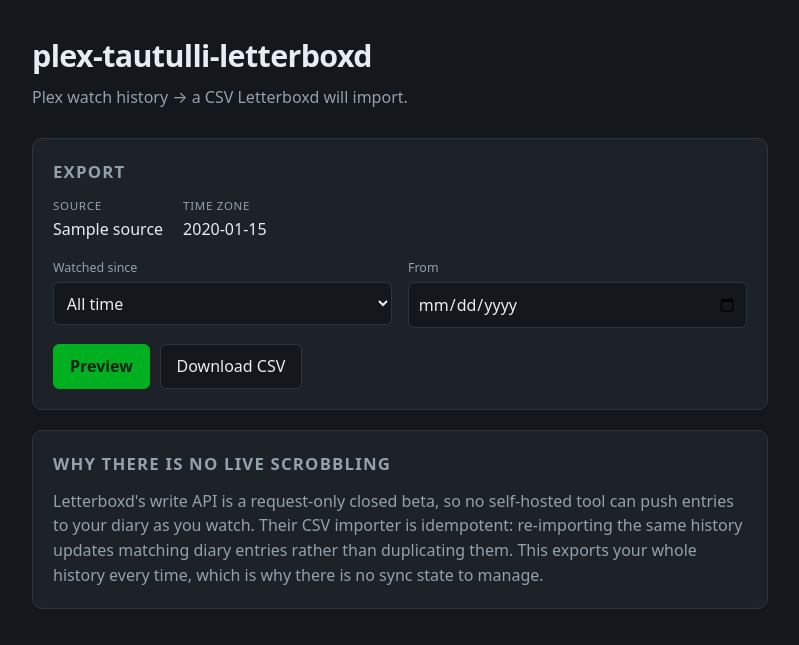
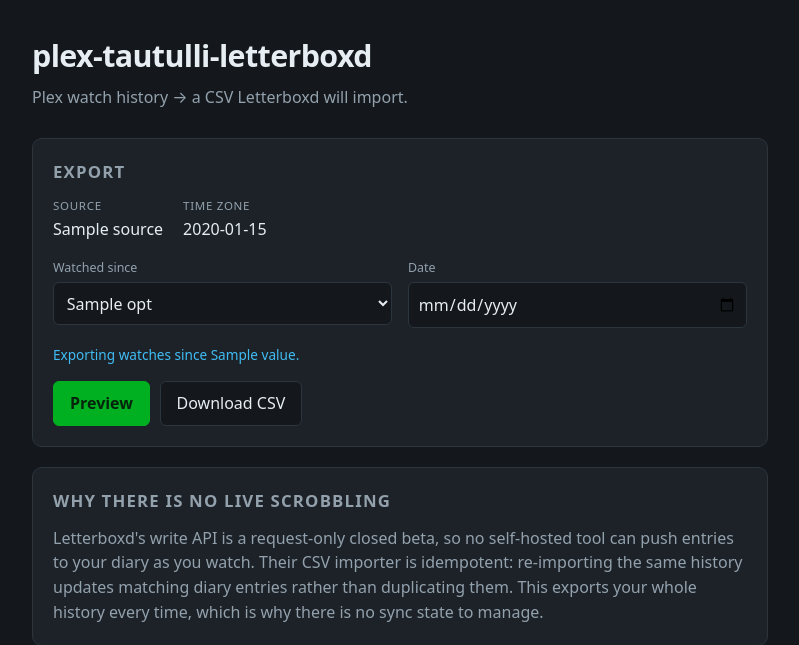
Before and after one commit to pete-builds/plex-tautulli-letterboxd, a FastAPI app: template src/boxd_bridge/templates/index.html in a window 1280 px wide. Shown: the top 645 px of the page, without its empty margins (240-1039 px from the left). Run offline with FastAPI, Linux system fonts and the light colour scheme; the template is opened without the code that fills it: most values are stand-ins (such as "Sample title", 1, 10 or a date in 2020); parts of the project's set-up code (start-up, migrations or seed data) failed here and were passed over.

Commit message:
One control owns the export window, resolved server-side
Two always-visible inputs fed a single value, so the UI could display one
window while a different one went on the wire. A 90-day export was
downloaded while the control read "Last year".

The arithmetic was never wrong: 365 days back resolved correctly. The
divergence came from state. The download URL was pre-computed into an
anchor href and refreshed only by event handlers, so any selection change
that did not run a handler before the click downloaded the previous
window.

Now there is exactly one source of truth. Each preset option carries its
resolved date as the option value, computed on the server in the export
timezone, so the browser does no date arithmetic and holds no second copy
that can drift. The date input appears only for "Custom date..." and keeps
its own value natively rather than being mirrored into a variable. The
download URL is built at click time.

Resolving presets server-side also fixes a latent timezone bug: the
browser computed offsets against its own clock in UTC, which could land a
day off from the timezone the export itself uses.

The page now states the resolved scope in plain text ("Exporting watches
since 2025-07-25"), so a mismatch between what is shown and what is sent
is visible rather than silent.

Tests pin each preset's resolved date against a fixed today, that "Last
year" is 365 days back and not the calendar year, that "All time" sends no
parameter, and that the download URL is not cached in an href.

```diff
--- a/src/boxd_bridge/routers/pages.py
+++ b/src/boxd_bridge/routers/pages.py
@@ -2,10 +2,37 @@
 
 from __future__ import annotations
 
+from datetime import datetime, timedelta
 from typing import Annotated
 
 from fastapi import APIRouter, Depends, Request
 from fastapi.responses import HTMLResponse
+
+# Preset windows, in days. Resolved server-side so the dates are computed in the
+# export's own timezone rather than the browser's, and so they are testable.
+PRESET_DAYS: tuple[tuple[str, int], ...] = (
+    ("Last 30 days", 30),
+    ("Last 90 days", 90),
+    ("Last year", 365),
+)
+
+CUSTOM_OPTION = "custom"
+
+
+def build_since_options(today) -> list[dict[str, str]]:
+    """Options whose *value is the resolved since date*.
+
+    The browser does no date arithmetic. Previously it did, which meant the
+    control could display one window while a different one went on the wire.
+    "Last year" is 365 days back, not the start of the calendar year.
+    """
+    options = [{"label": "All time", "value": ""}]
+    options += [
+        {"label": label, "value": (today - timedelta(days=days)).isoformat()}
+        for label, days in PRESET_DAYS
+    ]
+    options.append({"label": "Custom date…", "value": CUSTOM_OPTION})
+    return options
 
 from boxd_bridge.auth.session import SessionInvalid
 from boxd_bridge.config import AuthMode, Settings, SourceKind
@@ -43,5 +70,8 @@ async def index(
                 settings.auth_mode is AuthMode.ENV
                 and settings.source_kind is SourceKind.TAUTULLI
             ),
+            "since_options": build_since_options(
+                datetime.now(settings.tzinfo).date()
+            ),
         },
     )
--- a/src/boxd_bridge/static/app.css
+++ b/src/boxd_bridge/static/app.css
@@ -66,3 +66,4 @@ td.num { font-variant-numeric: tabular-nums; color: var(--accent-2); }
 .next { margin-top: 1.4rem; padding-top: 1.1rem; border-top: 1px solid var(--line); }
 .next h3 { margin: 0 0 0.3rem; font-size: 0.95rem; }
 .urlbox { font-family: ui-monospace, SFMono-Regular, Menlo, monospace; font-size: 0.8rem; }
+.resolved { color: var(--accent-2); font-size: 0.85rem; margin: 0 0 1rem; font-variant-numeric: tabular-nums; }
--- a/src/boxd_bridge/static/app.js
+++ b/src/boxd_bridge/static/app.js
@@ -5,27 +5,23 @@ const escapeHtml = (value) =>
     "&": "&amp;", "<": "&lt;", ">": "&gt;", '"': "&quot;", "'": "&#39;",
   })[c]);
 
-const isoDaysAgo = (days) => {
-  const d = new Date();
-  d.setDate(d.getDate() - days);
-  return d.toISOString().slice(0, 10);
-};
-
 function selectedUser() {
   const picker = $("user");
   return picker && picker.value ? picker.value : null;
 }
 
-// Remembers the date the user actually entered, so switching to a preset and
-// back does not silently discard it.
-let customSince = "";
-
-/** The active `since` value, or null for all time. */
+/**
+ * The active `since` value, or null for all time.
+ *
+ * There is exactly one source of truth: the select. Preset options carry the
+ * resolved date as their value (computed server-side in the export timezone),
+ * so nothing here recomputes or caches a second copy that could drift.
+ */
 function selectedSince() {
   const range = $("range");
-  if (!range || range.value === "all") return null;
-  if (range.value === "custom") return $("since").value || null;
-  return isoDaysAgo(Number(range.value));
+  if (!range || range.value === "") return null;   // All time
+  if (range.value === "custom") return $("since")?.value || null;
+  return range.value;                              // already an ISO date
 }
 
 function buildUrl(path, { since } = {}) {
@@ -37,9 +33,20 @@ function buildUrl(path, { since } = {}) {
   return url;
 }
 
-function syncDownloadLink() {
-  const dl = $("download");
-  if (dl) dl.href = buildUrl("/api/export.csv").toString();
+// Show what will actually happen. Previously the UI could display one window
+// while a different one went on the wire; this makes that visible immediately.
+function updateResolved() {
+  const el = $("resolved");
+  if (!el) return;
+  const range = $("range");
+  const since = selectedSince();
+  if (range && range.value === "custom" && !since) {
+    el.textContent = "Pick a date to export from.";
+  } else if (since) {
+    el.textContent = `Exporting watches since ${since}.`;
+  } else {
+    el.textContent = "Exporting your entire history.";
+  }
 }
 
 async function loadUsers() {
@@ -132,7 +139,7 @@ async function preview() {
     const data = await res.json();
     if (!res.ok) throw new Error(data.detail || `HTTP ${res.status}`);
     out.innerHTML = renderPreview(data);
-    syncDownloadLink();
+    updateResolved();
   } catch (err) {
     out.innerHTML = `<p class="error">${escapeHtml(err.message)}</p>`;
   } finally {
@@ -140,28 +147,26 @@ async function preview() {
   }
 }
 
-function rememberCustomSince() {
-  const input = $("since");
-  if (input) customSince = input.value;
-  syncDownloadLink();
-}
-
 $("preview-btn")?.addEventListener("click", preview);
-$("user")?.addEventListener("change", syncDownloadLink);
+$("user")?.addEventListener("change", updateResolved);
 // Both events: `input` fires as the value is committed on mobile, `change` on
 // desktop commit and on blur.
-$("since")?.addEventListener("input", rememberCustomSince);
-$("since")?.addEventListener("change", rememberCustomSince);
+$("since")?.addEventListener("input", updateResolved);
+$("since")?.addEventListener("change", updateResolved);
 
 $("range")?.addEventListener("change", (event) => {
-  const custom = event.target.value === "custom";
-  $("since-field").hidden = !custom;
-  // Restore the previously entered date rather than losing it on a round trip
-  // through a preset.
-  if (custom && customSince && $("since") && !$("since").value) {
-    $("since").value = customSince;
-  }
-  syncDownloadLink();
+  // The date input keeps its own value natively while hidden, so there is no
+  // second copy to synchronise.
+  $("since-field").hidden = event.target.value !== "custom";
+  updateResolved();
+});
+
+// Build the download URL at click time. A pre-computed href goes stale the
+// moment the selection changes without a handler having run, which is how a
+// 90-day window was downloaded while the control read "Last year".
+$("download")?.addEventListener("click", (event) => {
+  event.preventDefault();
+  window.location.href = buildUrl("/api/export.csv").toString();
 });
 
 // Honour a bookmarked ?since= so a saved incremental link opens pre-filled.
@@ -170,8 +175,7 @@ if (bookmarked && $("range") && $("since")) {
   $("range").value = "custom";
   $("since-field").hidden = false;
   $("since").value = bookmarked;
-  customSince = bookmarked;
 }
 
-syncDownloadLink();
+updateResolved();
 loadUsers();
--- a/src/boxd_bridge/templates/index.html
+++ b/src/boxd_bridge/templates/index.html
@@ -46,15 +46,17 @@
     </label>
     {% endif %}
 
+    <!-- ONE control owns `since`. Each option's value IS the resolved date,
+         computed server-side in the export timezone, so the browser never does
+         date arithmetic and the control cannot display one window while sending
+         another. The date input appears only for "Custom date…". -->
     <div class="row">
       <label class="field">
         <span>Watched since</span>
         <select id="range">
-          <option value="all" selected>All time</option>
-          <option value="30">Last 30 days</option>
-          <option value="90">Last 90 days</option>
-          <option value="365">Last year</option>
-          <option value="custom">Specific date&hellip;</option>
+          {% for opt in since_options %}
+          <option value="{{ opt.value }}"{% if loop.first %} selected{% endif %}>{{ opt.label }}</option>
+          {% endfor %}
         </select>
       </label>
       <!-- The input is a SIBLING of its label, not a child. A <label> wrapping
@@ -62,10 +64,12 @@
            mobile Chrome, which reopens the picker and snaps the value back to
            today. Explicit `for=` keeps the association without the re-activation. -->
       <div class="field" id="since-field" hidden>
-        <label class="field-label" for="since">From</label>
+        <label class="field-label" for="since">Date</label>
         <input type="date" id="since" autocomplete="off">
       </div>
     </div>
+
+    <p class="resolved" id="resolved">Exporting your entire history.</p>
 
     <div class="actions">
       <button class="primary" id="preview-btn" type="button">Preview</button>
```
Also changed, not shown: tests/test_since_control.py (+88 -8 lines).
